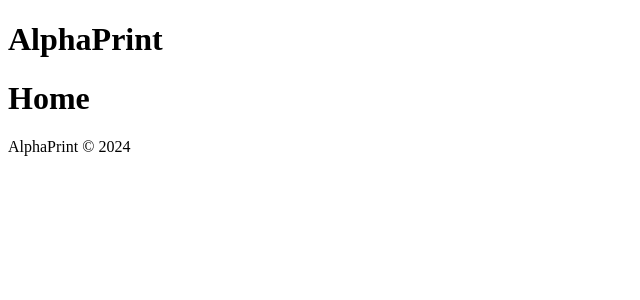
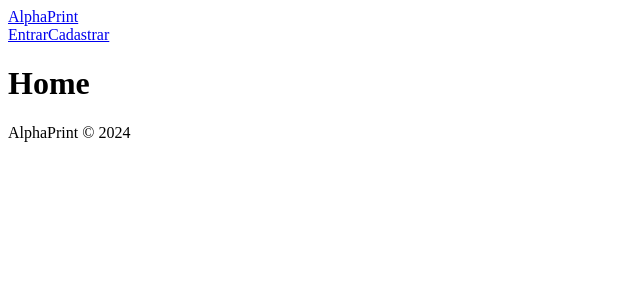
Before and after one commit to rod-auzier/alphaprint-frontend, a React (Create React App) app: page / in a window 1280 px wide. Shown: the top 300 px of the page, without its empty margins (0-640 px from the left). Built offline with nearby package versions, Linux system fonts and the light colour scheme.

Commit message:
feat: header dinâmico com autenticação

```diff
--- a/src/components/Header.js
+++ b/src/components/Header.js
@@ -1,7 +1,39 @@
 import React from 'react';
+import { Link, useNavigate } from 'react-router-dom';
+import { useAuth } from '../context/AuthContext';
 
 function Header() {
-  return <header><h1>AlphaPrint</h1></header>;
+  const { usuario, sair } = useAuth();
+  const navigate = useNavigate();
+
+  const handleSair = () => {
+    sair();
+    navigate('/');
+  };
+
+  return (
+    <header>
+      <Link to="/">AlphaPrint</Link>
+      <nav>
+        {usuario ? (
+          <>
+            <span>Olá, {usuario.nome}</span>
+            <Link to="/carrinho">Carrinho</Link>
+            <Link to="/meus-pedidos">Meus Pedidos</Link>
+            {usuario.role === 'admin' && (
+              <Link to="/admin">Admin</Link>
+            )}
+            <button onClick={handleSair}>Sair</button>
+          </>
+        ) : (
+          <>
+            <Link to="/login">Entrar</Link>
+            <Link to="/cadastro">Cadastrar</Link>
+          </>
+        )}
+      </nav>
+    </header>
+  );
 }
 
 export default Header;
```
